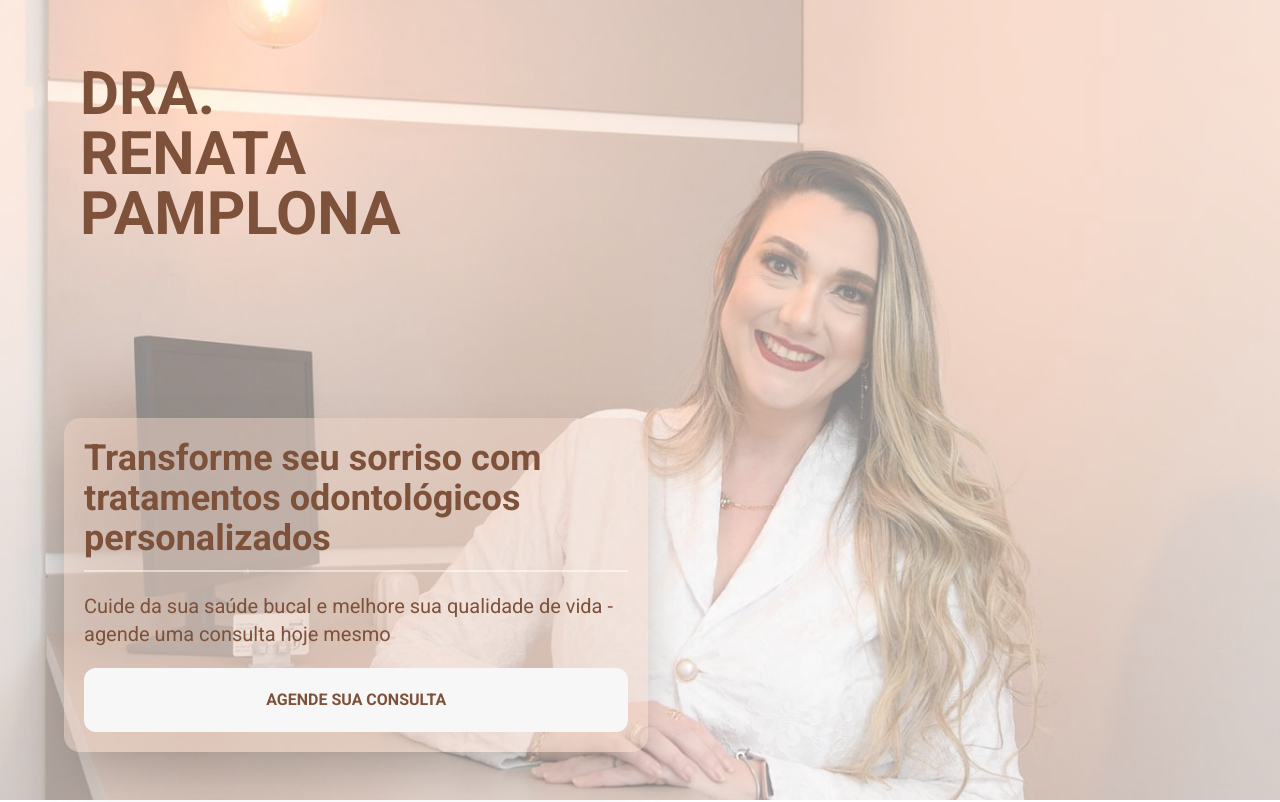
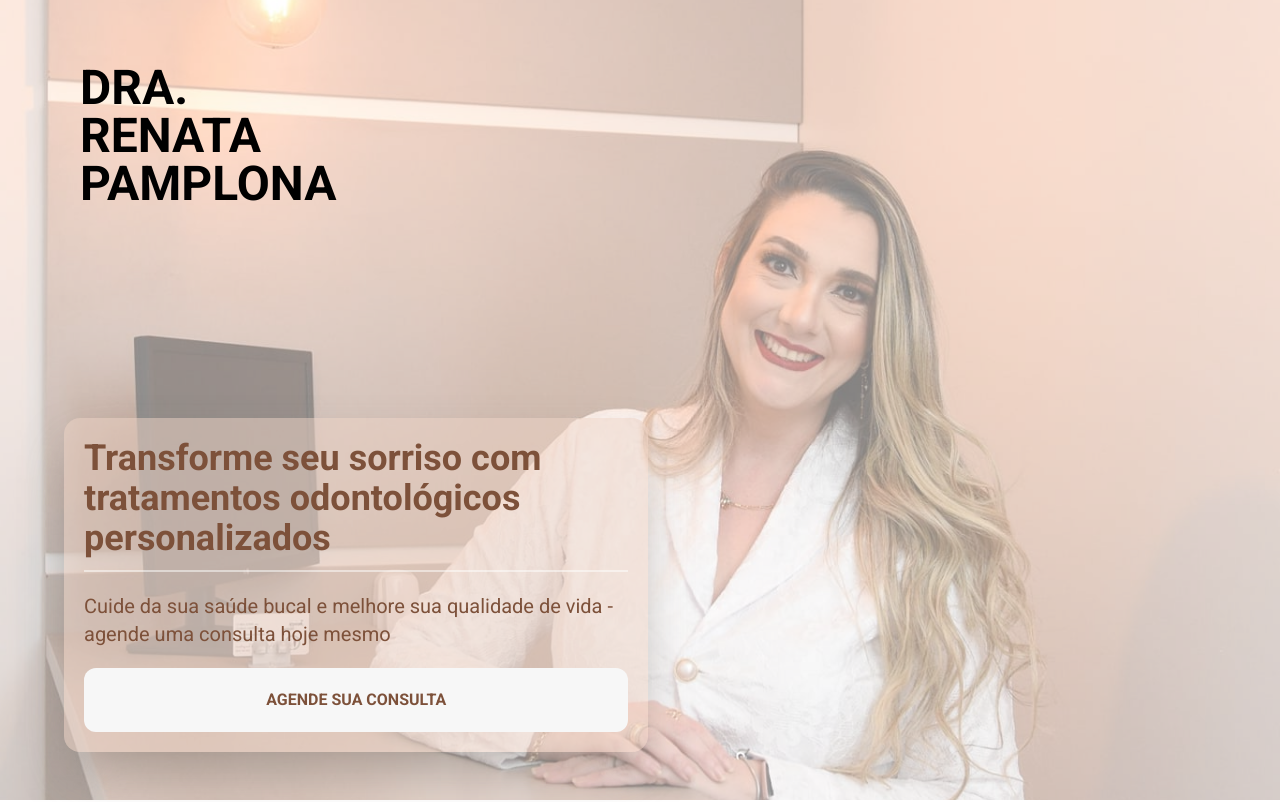
Before and after one commit to brunoprestesap/page-renata, a React (Vite) app: page / in a window 1280 px wide. Shown: the top 802 px of the page. Built offline with nearby package versions, Linux system fonts and the light colour scheme.

Commit message:
ajustes topo

```diff
--- a/src/components/Hero.jsx
+++ b/src/components/Hero.jsx
@@ -19,8 +19,8 @@ const Hero = () => {
             <h1 className='text-2xl text-white font-bold'>DRA. RENATA PAMPLONA</h1>
         </div> */}
 
-        <div className='absolute top-0 left-0 w-full flex justify-center lg:justify-start items-center pt-16 lg:pl-20'>
-            <h1 className='text-6xl text-left text-[#7D513A] font-bold'>DRA.<br /> RENATA<br /> PAMPLONA</h1>
+        <div className='absolute top-0 left-0 w-full flex lg:justify-start  pt-16 pl-5 lg:pl-20'>
+            <h1 className='text-5xl text-left font-bold'>DRA.<br /> RENATA<br /> PAMPLONA</h1>
         </div>
 
         <div id="sobre" className="flex absolute bottom-3 md:bottom-12 left-5 md:left-16 max-w-[350px] md:max-w-prose">
```
